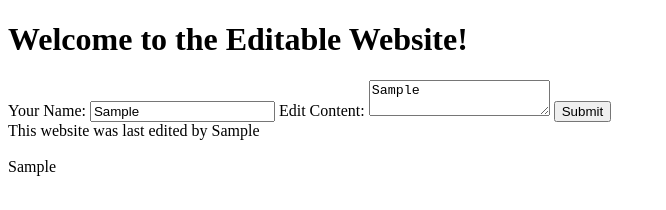
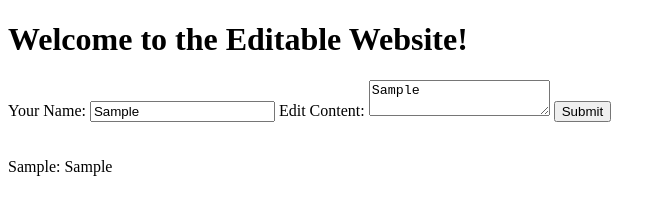
Before and after one commit to NOT-MINECRAFT/Talko, a plain HTML site: page index.html in a window 1280 px wide. Both pictures are taken after typing "Sample", "Sample" into the empty fields and a click on the button "Submit". Shown: the whole page, without its empty margins (0-666 px from the left). Drawn offline with Linux system fonts and the light colour scheme.

Commit message:
Update index.html

```diff
--- a/index.html
+++ b/index.html
@@ -24,13 +24,14 @@
   function updateWebsite() {
     var name = document.getElementById("name").value;
     var userContent = document.getElementById("userContent").value;
-    var content = "This website was last edited by " + name + "\n\n" + userContent;
+    var currentContent = document.getElementById("content").innerText;
+    var newContent = currentContent + "\n\n" + name + ": " + userContent;
 
     // Save the content in localStorage
-    localStorage.setItem('websiteContent', content);
+    localStorage.setItem('websiteContent', newContent);
 
     // Display the content on the page
-    document.getElementById("content").innerText = content;
+    document.getElementById("content").innerText = newContent;
   }
 
   // Load initial content from localStorage
```
